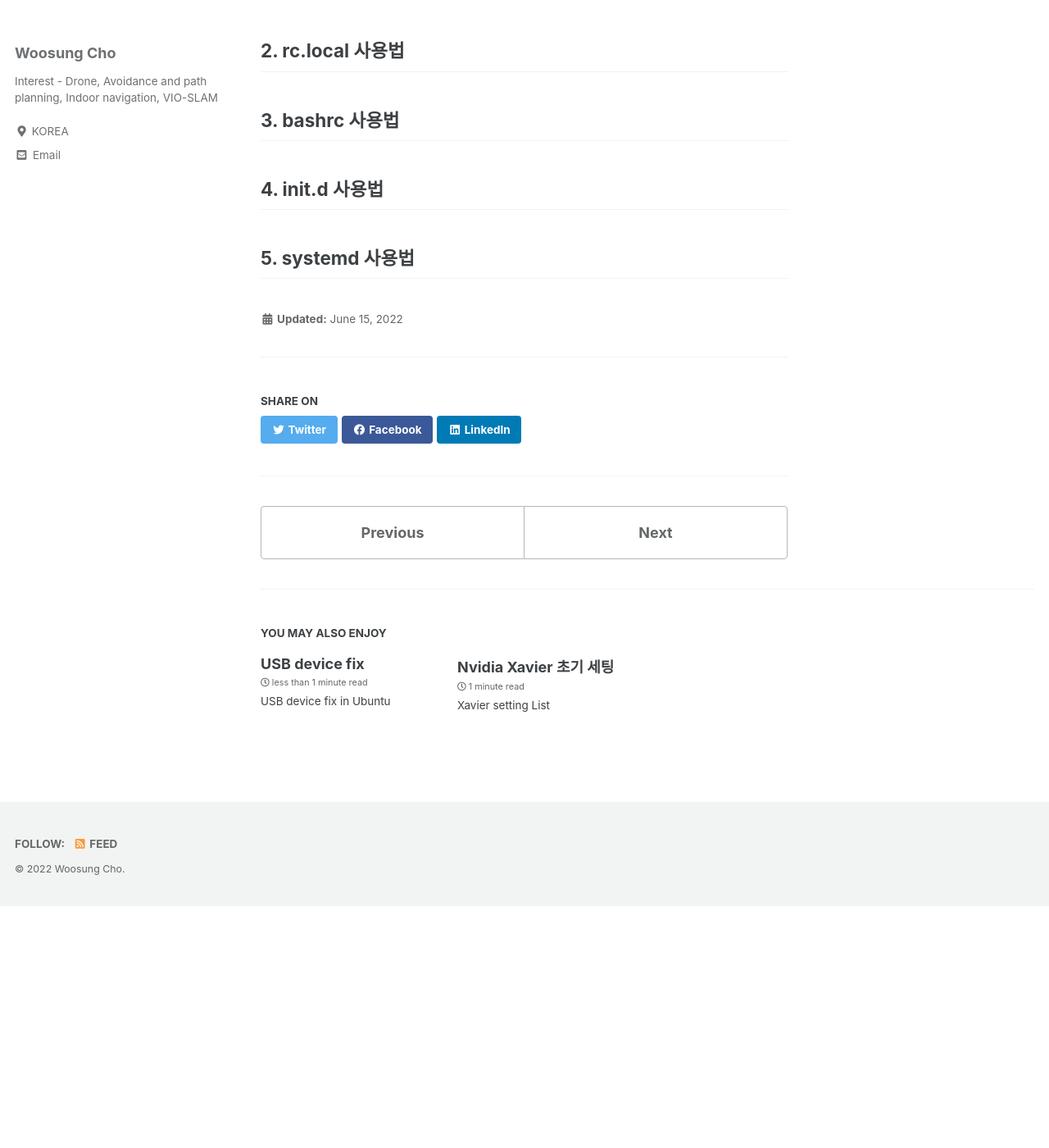
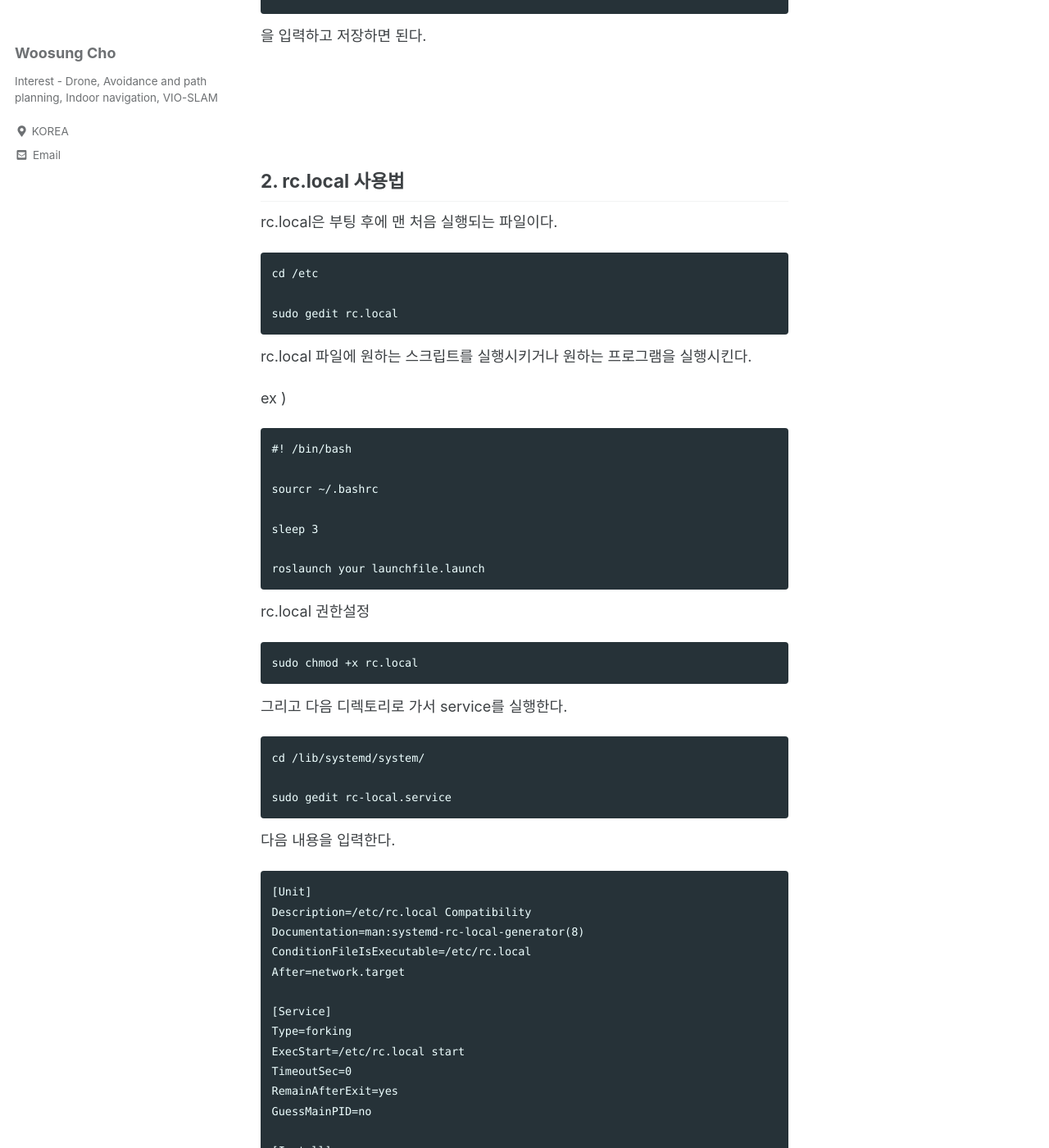
Before and after one commit to romaster93/romaster93.github.io, a Jekyll site: the page built from _posts/2022-06-15-auto_start_setting.md, in a window 1280 px wide and 1400 px high, scrolled down 973 px. Shown: the whole window at 82% size. Built offline with Jekyll 4.4.1, drawn with Linux system fonts in a browser that asks for light colours; cached includes are drawn as plain includes; some web fonts are replaced; before the commit the page ends 2078 px from its top, so only the background shows below that; some of the changed text lies outside the part shown.

Commit message:
autostart 수정

````diff
--- a/_posts/2022-06-15-auto_start_setting.md
+++ b/_posts/2022-06-15-auto_start_setting.md
@@ -7,6 +7,7 @@ title:  "Ubuntu AUTO start setting"
 본 포스팅은 Ubuntu에서 부팅시에 자동으로 프로그램을 실행 시키기 위한 setting 방법을 정리한 것.
 
 방법은 총 5가지가 있는데 본인에게 맞는 방법을 선택하면 된다.
+<br/><br/><br/>
 
 ## 1. Crontap
 
@@ -35,7 +36,75 @@ crontab -e
 ```
 을 입력하고 저장하면 된다.
 
+<br/><br/><br/>
 ## 2. rc.local 사용법
+
+rc.local은 부팅 후에 맨 처음 실행되는 파일이다.
+
+```
+cd /etc
+
+sudo gedit rc.local
+```
+
+rc.local 파일에 원하는 스크립트를 실행시키거나 원하는 프로그램을 실행시킨다.
+
+ex )
+
+```
+#! /bin/bash
+
+sourcr ~/.bashrc
+
+sleep 3
+
+roslaunch your launchfile.launch
+```
+
+rc.local 권한설정
+```
+sudo chmod +x rc.local
+```
+
+그리고 다음 디렉토리로 가서 service를 실행한다.
+
+```
+cd /lib/systemd/system/
+
+sudo gedit rc-local.service
+```
+
+다음 내용을 입력한다.
+```
+[Unit]
+Description=/etc/rc.local Compatibility
+Documentation=man:systemd-rc-local-generator(8)
+ConditionFileIsExecutable=/etc/rc.local
+After=network.target
+
+[Service]
+Type=forking
+ExecStart=/etc/rc.local start
+TimeoutSec=0
+RemainAfterExit=yes
+GuessMainPID=no
+
+[Install]
+WantedBy=multi-user.target
+```
+이후 해당 service를 활성화 해주고 실행을 해서 잘 작동하는지 확인한다.
+```
+sudo systemctl enable rc-local.service
+
+sudo systemctl start rc-local.service
+```
+
+잘되는걸 확인하면 reboot 시켜본다.
+
+```
+sudo reboot
+```
+<br/><br/><br/>
 
 ## 3. bashrc 사용법
 
````
